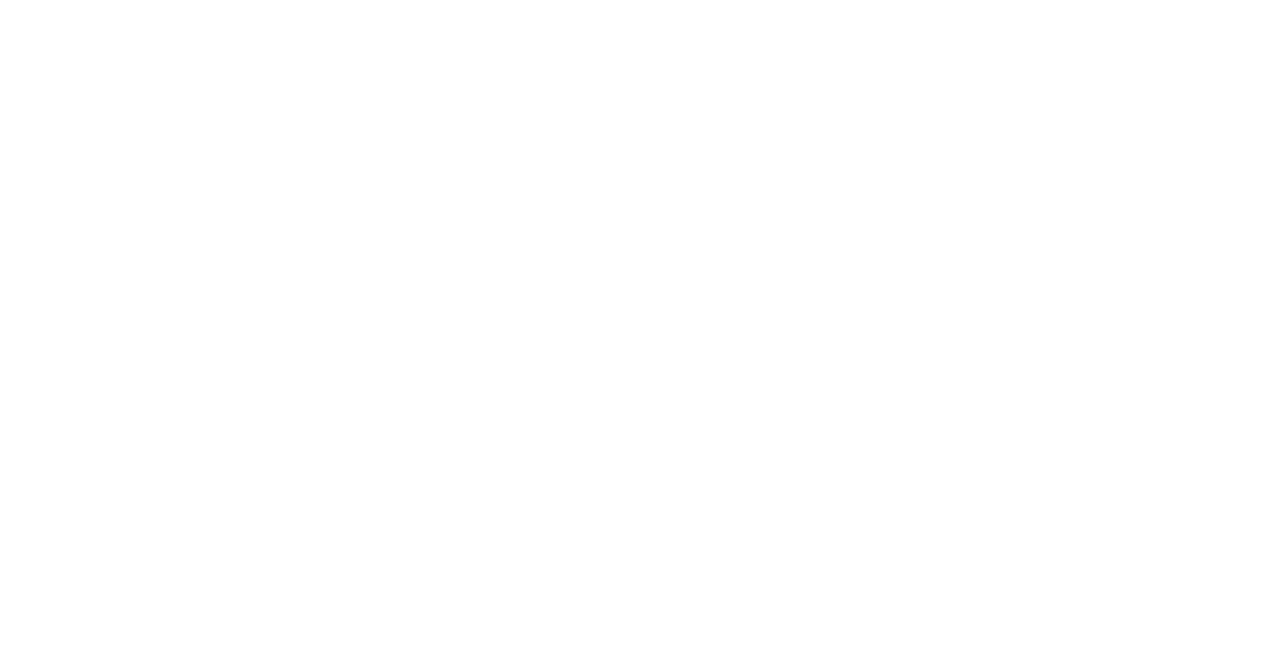
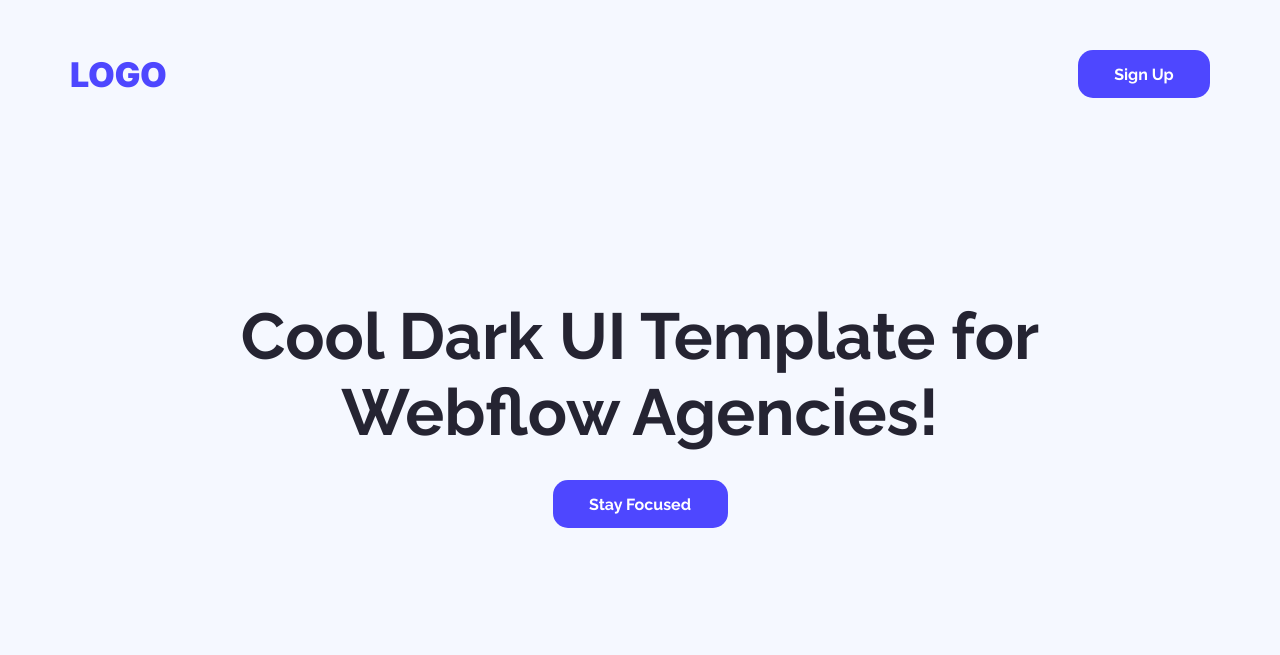
Before and after one commit to naimsadiq/Assignment-001-Project, a plain HTML site: page index.html in a window 1280 px wide. Drawn offline with Linux system fonts and the light colour scheme.

Commit message:
header section complete

```diff
--- a/index.html
+++ b/index.html
@@ -7,6 +7,19 @@
     <title>B12A01-landing-launchpad</title>
 </head>
 <body>
+    <!-- === Header section start === -->
+    <header>
+        <nav class="navbar-section">
+            <h2>LOGO</h2>
+            <button>Sign Up</button>
+        </nav>
+        <div class="bannar-section">
+            <h1>Cool Dark UI Template for <br>Webflow Agencies!</h1>
+            <button>Stay Focused</button>
+        </div>
+    </header>
+        <!-- === Header section end === -->
+
 
 </body>
 </html>
--- a/styles/style.css
+++ b/styles/style.css
@@ -1 +1,67 @@
 @import url('https://fonts.googleapis.com/css2?family=Inter:ital,opsz,wght@0,14..32,100..900;1,14..32,100..900&family=Merriweather:ital,opsz,wght@0,18..144,300..900;1,18..144,300..900&family=Open+Sans:ital,wght@0,300..800;1,300..800&family=Raleway:ital,wght@0,100..900;1,100..900&display=swap');
+
+*{
+    margin: 0;
+    padding: 0;
+}
+body{
+    background-color: #F5F8FF;
+}
+/* === Header section style start === */
+header{
+    background-image: linear-gradient(rgba(78, 71,255,0.01)),
+    url("../Assets/Hero-bg.png");
+    width: 100%;
+    height: 652px;
+    background-repeat: no-repeat;
+    background-size: cover;
+}
+.navbar-section{
+    max-width: 1140px;
+    margin: 0 auto;
+    padding: 50px 0;
+    display: flex;
+    justify-content: space-between;
+    align-items: center;
+}
+.navbar-section h2{
+    color: #4E47FF;
+    font-size: 34px;
+    font-family: "Inter", sans-serif;
+    font-weight: 900;
+}
+.navbar-section button{
+    font-size: 16px;
+    font-weight: bold;
+    font-family: "Raleway", sans-serif;
+    background-color: #4E47FF;
+    color: #FFFFFF;
+    border: none;
+    border-radius: 15px;
+    height: 48px;
+    width: 132px;
+}
+.bannar-section{
+    margin: 150px auto;
+    text-align: center;
+}
+.bannar-section h1{
+    font-size: 65px;
+    font-weight: bold;
+    font-family: "Raleway", sans-serif;
+    color: #252432;
+}
+.bannar-section button{
+    font-size: 16px;
+    font-weight: bold;
+    font-family: "Raleway", sans-serif;
+    width: 175px;
+    height: 48px;
+    border: none;
+    border-radius: 15px;
+    background-color: #4E47FF;
+    color: #FFFFFF;
+    margin-top: 30px;
+}
+
+/* === Header section style end === */
```
